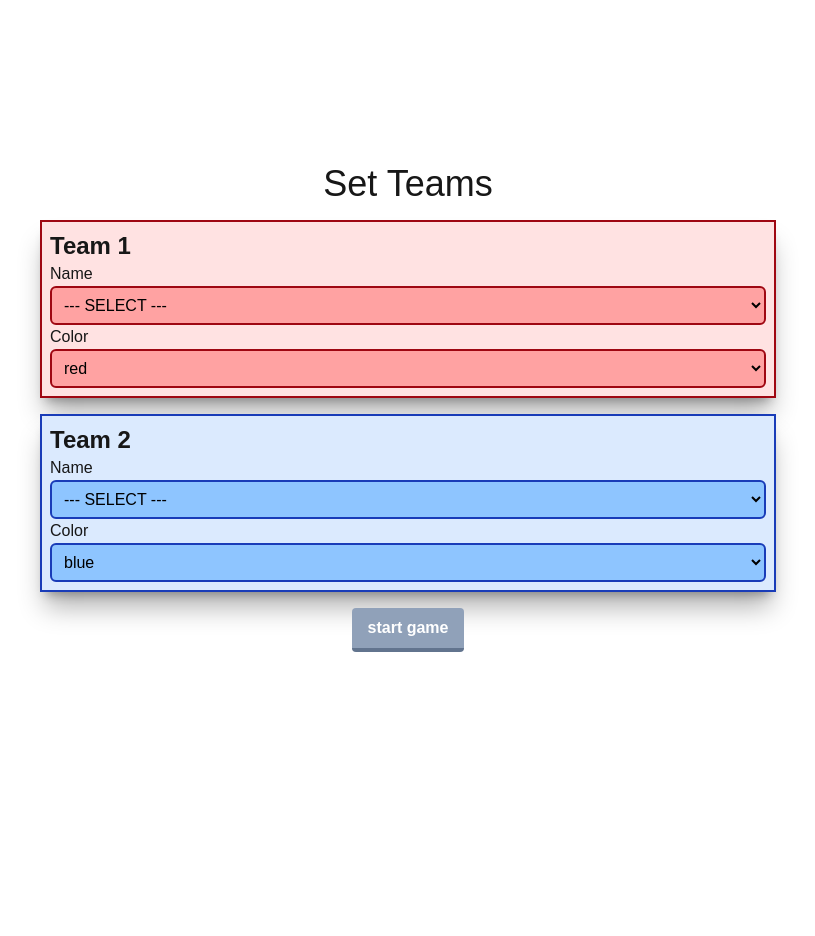
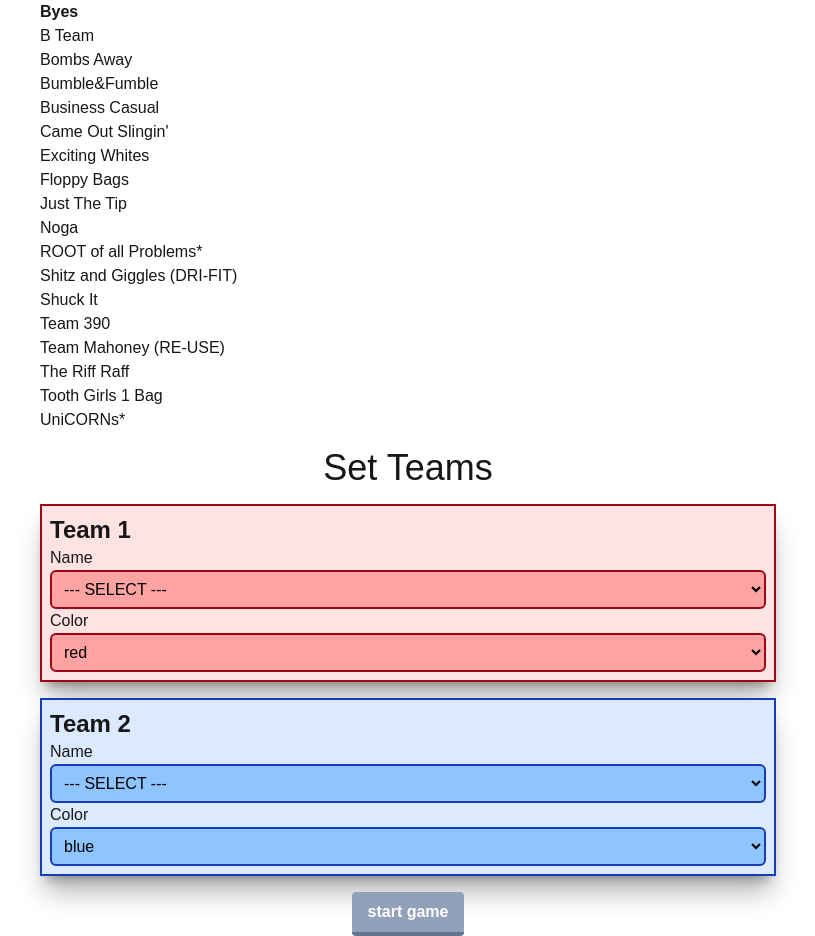
Before and after one commit to Merk42/cornholder, a Next.js app: page /pwa/cornholder/start in a window 1280 px wide. Shown: the whole page, without its empty margins (232-1047 px from the left). Before the commit the page ends 800 px from the top, so only its background shows below. Built offline with nearby package versions, Linux system fonts and the light colour scheme.

Commit message:
dynamic double headers and byes

```diff
--- a/app/const/data.ts
+++ b/app/const/data.ts
@@ -93,6 +93,8 @@ export const TEAMS:TEAMSS = [
     },
 ]
 
+export const KEYEDTEAMS = Object.fromEntries(TEAMS.map(team => [team.id, team.name]))
+
 export const GAMES = [
     {
         "date":"2026-02-12",
@@ -107,13 +109,13 @@ export const GAMES = [
                     },
                     {
                         "board":2,
-                        "team1":12,
+                        "team1":13,
                         "team2":3
                     },
                     {
                         "board":3,
                         "team1":1,
-                        "team2":13
+                        "team2":14
                     }
                 ]
             },
@@ -123,16 +125,16 @@ export const GAMES = [
                     {
                         "board":1,
                         "team1":4,
-                        "team2":14
+                        "team2":15
                     },
                     {
                         "board":2,
-                        "team1":8,
-                        "team2":15
+                        "team1":9,
+                        "team2":16
                     },
                     {
                         "board":3,
-                        "team1":12,
+                        "team1":13,
                         "team2":2
                     }
                 ]
@@ -159,5 +161,71 @@ export const GAMES = [
             }
 
         ]
+    },
+    {
+        "date":"2026-02-19",
+        "times":[
+            {
+                "time":"1830",
+                "games":[
+                    {
+                        "board":1,
+                        "team1":5,
+                        "team2":1
+                    },
+                    {
+                        "board":2,
+                        "team1":12,
+                        "team2":6
+                    },
+                    {
+                        "board":3,
+                        "team1":16,
+                        "team2":17
+                    }
+                ]
+            },
+            {
+                "time":"1915",
+                "games":[
+                    {
+                        "board":1,
+                        "team1":15,
+                        "team2":9
+                    },
+                    {
+                        "board":2,
+                        "team1":3,
+                        "team2":4
+                    },
+                    {
+                        "board":3,
+                        "team1":2,
+                        "team2":6
+                    }
+                ]
+            },
+            {
+                "time":"2000",
+                "games":[
+                    {
+                        "board":1,
+                        "team1":10,
+                        "team2":7
+                    },
+                    {
+                        "board":2,
+                        "team1":11,
+                        "team2":13
+                    },
+                    {
+                        "board":3,
+                        "team1":14,
+                        "team2":8
+                    }
+                ]
+            }
+
+        ]
     }
 ]
--- a/app/start/page.tsx
+++ b/app/start/page.tsx
@@ -4,24 +4,16 @@ import { useRouter } from 'next/navigation';
 import { useCounterStore } from '../providers/counter-store-provider'
 import { DEFAULT_BUTTON, THEME, BAG_BORDER, BAG_BUTTON } from '../const/style';
 
-import { TEAMS, GAMES } from '../const/data';
+import { TEAMS, KEYEDTEAMS, GAMES } from '../const/data';
 
 function Schedule({onEmitData}:{onEmitData:(teams: number[]) => void}) {
 
     function getNextThursday(date = new Date()) {
-        // Thursday is represented by 4
         const THURSDAY = 4;
         const currentDay = date.getDay();
-        // Calculate the number of days until the next Thursday
-        // If today is Thursday, it returns the Thursday in the current week.
-        // If you need the next Thursday (i.e. next week), you can adjust the logic slightly.
         const daysToAdd = (THURSDAY - currentDay + 7) % 7;
-
-        // Create a new Date object to avoid modifying the original date
         const nextThursday = new Date(date);
-        // Set the date by adding the calculated days
         nextThursday.setDate(date.getDate() + daysToAdd);
-
         return nextThursday.toISOString().split("T")[0];
     }
 
@@ -37,15 +29,59 @@ function Schedule({onEmitData}:{onEmitData:(teams: number[]) => void}) {
         return GAMES.find(game => game.date === D) || {date:"", times:[]}
     }, [])
 
+    const playingTeams = useMemo<number[]>(() => {
+        const PLAYING = [];
+        for (const TIME of upcoming.times) {
+            for (const GAME of TIME.games) {
+                PLAYING.push(GAME.team1);
+                PLAYING.push(GAME.team2);
+            }
+        }
+        return PLAYING
+    }, [upcoming])
+
+    const double = useMemo<number[]>(() => {
+        const duplicates = playingTeams.filter((item, index, array) => {
+            // Return true if the first index of the item is not the current index
+            return array.indexOf(item) !== index;
+        });
+        return [...new Set(duplicates)]
+    }, [playingTeams])
+
+    const bye = useMemo<number[]>(() => {
+        const n = 17; // The desired upper limit
+        const expectedValues = Array.from({ length: n }, (_, index) => index + 1);
+        const actualEntries = new Set(playingTeams); // The Set to check against
+        return expectedValues.filter(item => !actualEntries.has(item));
+
+    }, [playingTeams])
+
     return (
         <div>
+            <h1>{upcoming.date}</h1>
+            {double.length > 0 &&
+                <dl>
+                    <dt className='font-bold capitalize'>double headers</dt>
+                    {double.map(team => (
+                        <dd key={team}>{KEYEDTEAMS[team]}</dd>
+                    ))}
+                </dl>
+            }
+            {bye.length > 0 &&
+                <dl>
+                    <dt className='font-bold capitalize'>byes</dt>
+                    {bye.map(team => (
+                        <dd key={team}>{KEYEDTEAMS[team]}</dd>
+                    ))}
+                </dl>
+            }
             {upcoming.times.map(games => (
                 <div key={games.time} className=" border-2 p-2 mb-4">
-                    <h1 className='text-3xl'>{ISOTOUS(games.time)}</h1>
+                    <h2 className='text-3xl'>{ISOTOUS(games.time)}</h2>
                     {games.games.map(game => (
                         <div key={game.board} className='flex mt-2'>
                             <div className='flex-1'>
-                                 <h2 className='text-2xl'>Board {game.board}</h2>
+                                <h3 className='text-2xl'>Board {game.board}</h3>
                                 <p>{TEAMS.find(team => team.id === game.team1)?.name || ''} vs {TEAMS.find(team => team.id === game.team2)?.name || ''}</p>
                             </div>
                             <div className='flex-0'>
@@ -97,8 +133,8 @@ export default function Start() {
     };
 
     const handleGameStart = () => {
-        const TEAM1NAME = TEAMS.find(team => team.id === localTeam1ID)?.name || '';
-        const TEAM2NAME = TEAMS.find(team => team.id === localTeam2ID)?.name || '';
+        const TEAM1NAME = KEYEDTEAMS[localTeam1ID] || '';
+        const TEAM2NAME = KEYEDTEAMS[localTeam2ID] || '';
         setTeam1Name(TEAM1NAME);
         setTeam2Name(TEAM2NAME);
         setTeam1Color(localTeam1Color);
```
